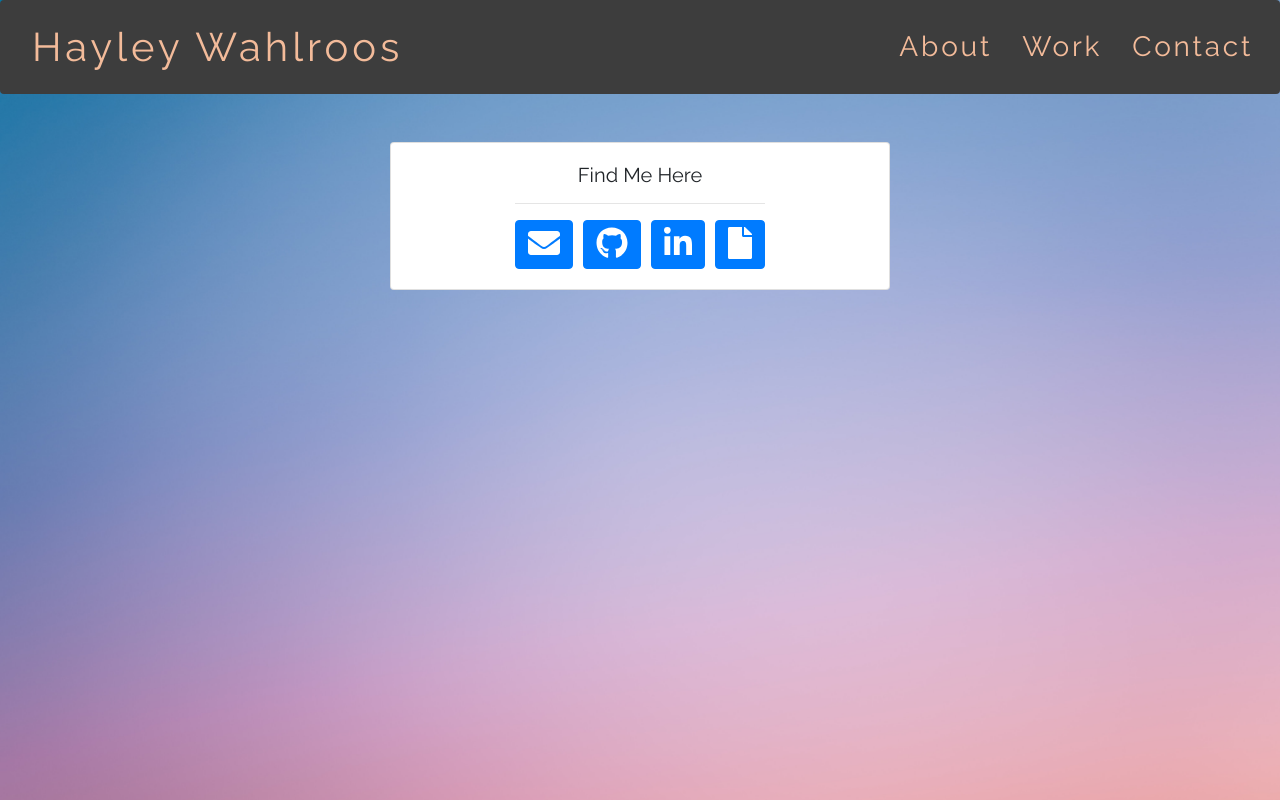
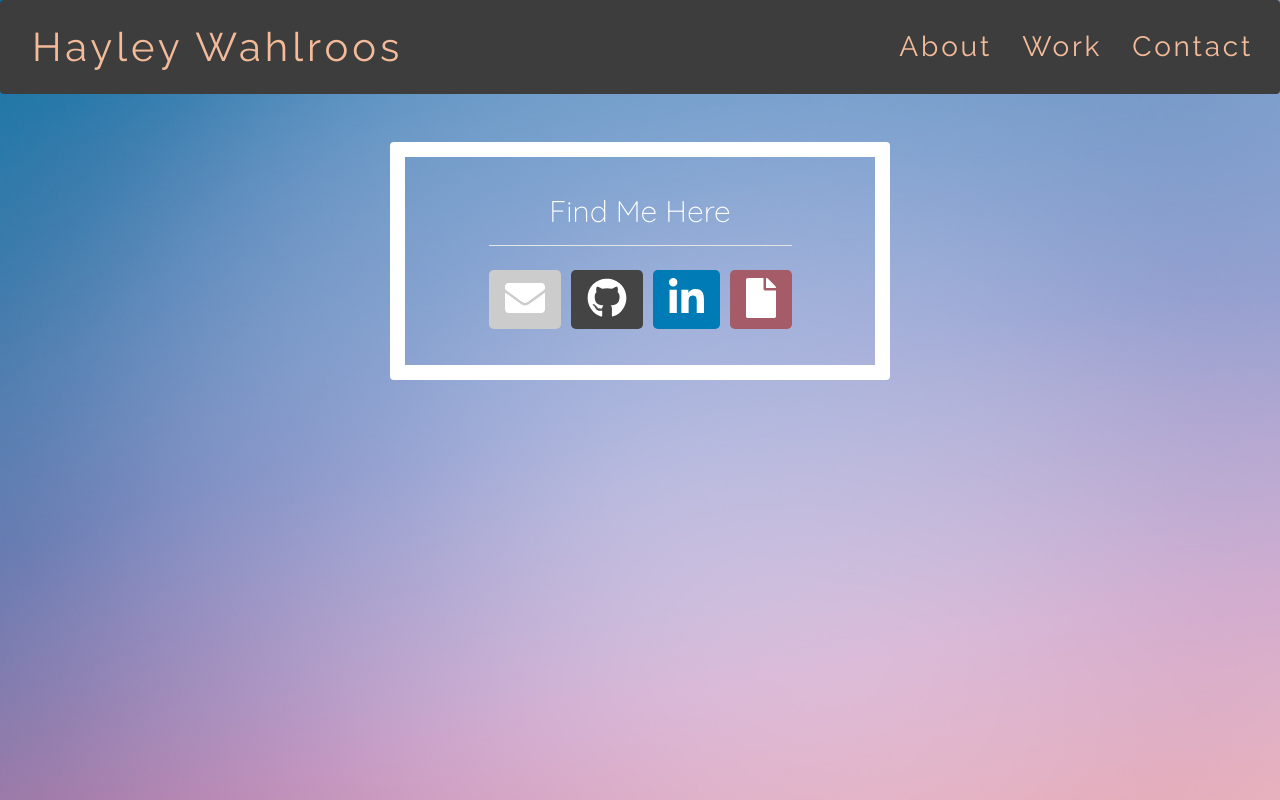
Before and after one commit to haywah27/react-portfolio, a React (Create React App) app: page /contact in a window 1280 px wide. Shown: the top 800 px of the page. Built offline with nearby package versions, Linux system fonts and the light colour scheme.

Commit message:
media card css updates

```diff
--- a/src/components/MediaCard/MediaCard.js
+++ b/src/components/MediaCard/MediaCard.js
@@ -37,33 +37,34 @@ function MediaCard() {
     </Tooltip>
   );
   return (
-    <Card className="mediaCard text-center">
+    <Card className="mediaCard text-center cardCss">
       <Card.Body>
-        <Card.Title>Find Me Here</Card.Title>
-        <hr />
+        <Card.Title className="title">Find Me Here</Card.Title>
+        <hr className="hr"/>
         <OverlayTrigger
           placement="bottom"
-          delay={{ show: 50, hide: 10 }}
+          delay={{ show: 400, hide: 10 }}
           overlay={renderEmailTooltip}
         >
-          <Button className="icon">
-            <FontAwesomeIcon
-              onClick={() =>
-                (window.location.href = "mailto:hayleywahlroos@gmail.com")
-              }
-              icon={faEnvelope}
-              size="2x"
-            ></FontAwesomeIcon>
+          <Button
+            className="icon email"
+            size="lg"
+            onClick={() =>
+              (window.location.href = "mailto:hayleywahlroos@gmail.com")
+            }
+          >
+            <FontAwesomeIcon icon={faEnvelope} size="2x"></FontAwesomeIcon>
           </Button>
         </OverlayTrigger>
 
         <OverlayTrigger
           placement="bottom"
-          delay={{ show: 50, hide: 10 }}
+          delay={{ show: 400, hide: 10 }}
           overlay={renderGithubTooltip}
         >
           <Button
-            className="icon"
+            className="icon github"
+            size="lg"
             onClick={() => window.open("https://github.com/haywah27", "_blank")}
           >
             <FontAwesomeIcon icon={faGithub} size="2x"></FontAwesomeIcon>
@@ -72,11 +73,12 @@ function MediaCard() {
 
         <OverlayTrigger
           placement="bottom"
-          delay={{ show: 50, hide: 10 }}
+          delay={{ show: 400, hide: 10 }}
           overlay={renderLinkedinTooltip}
         >
           <Button
-            className="icon"
+            className="icon linkedIn"
+            size="lg"
             onClick={() =>
               window.open("https://www.linkedin.com/in/wahlroos/", "_blank")
             }
@@ -87,10 +89,14 @@ function MediaCard() {
 
         <OverlayTrigger
           placement="bottom"
-          delay={{ show: 50, hide: 10 }}
+          delay={{ show: 400, hide: 10 }}
           overlay={renderResumeTooltip}
         >
-          <Button onClick={() => window.open(Resume)}>
+          <Button
+            className="resume"
+            size="lg"
+            onClick={() => window.open(Resume)}
+          >
             <FontAwesomeIcon icon={faFile} size="2x"></FontAwesomeIcon>
           </Button>
         </OverlayTrigger>
--- a/src/components/MediaCard/mediaCard.css
+++ b/src/components/MediaCard/mediaCard.css
@@ -8,6 +8,78 @@
   margin-left: auto;
 }
 
+.cardCss {
+  border: 15px solid white;
+  padding: 1rem;
+  font-size: 2em;
+  color: white;
+  font-family: "Quicksand", sans-serif;
+  border-radius: 4px;
+  background-color: transparent;
+}
+
+.title {
+  font-size: 30px;
+}
+
+.hr{
+  background-color:white;
+  margin-bottom: 1.5rem;
+}
+
 .icon {
   margin-right: 10px;
 }
+
+.email {
+  background-color: #CCCCCC;
+
+  border: none;
+}
+
+.github {
+  background-color: #444;
+  border: none;
+}
+
+.linkedIn {
+  background-color: #007bb6;
+  border: none;
+}
+
+.resume {
+  background-color: #A65B69;
+  border: none;
+}
+
+.email:hover {
+  background-color: transparent !important;
+  color: #CCCCCC;
+  border-color: #CCCCCC;
+  border-style: solid;
+  border-width: 1px;
+}
+
+.github:hover {
+  background-color: transparent !important;
+  color: #444;
+  border-color: #444;
+  border-style: solid;
+  border-width: 1px;
+}
+
+.linkedIn:hover {
+  background-color: transparent !important;
+  color: #007bb6;
+  border-color: #007bb6;
+  border-style: solid;
+  border-width: 1px;
+}
+
+.resume:hover {
+  background-color: transparent !important;
+  color: #A65B69;
+  border-color: #A65B69;
+  border-style: solid;
+  border-width: 1px;
+}
```
Also changed, not shown: src/components/Resume/resume.js (deleted, +0 -14 lines).
